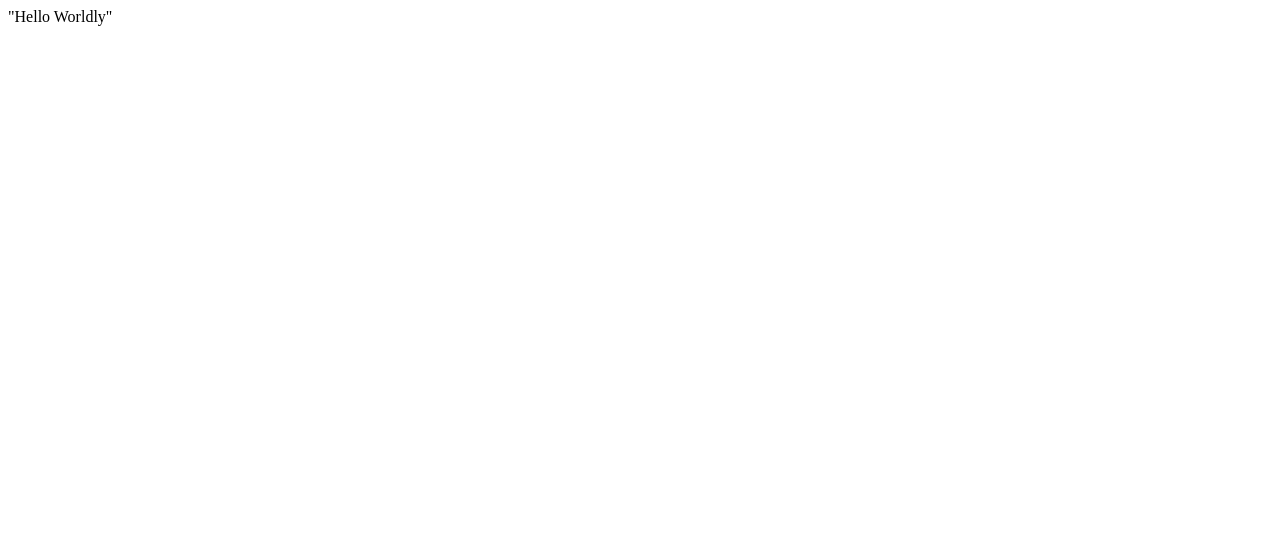
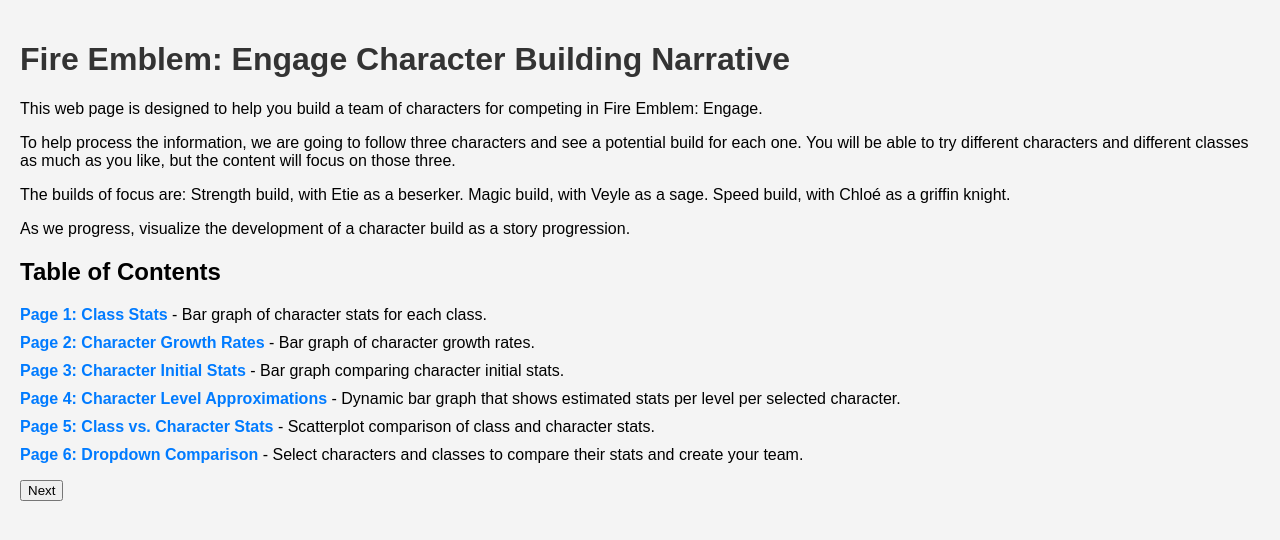
Before and after one commit to tmaggert46/tmaggert46.github.io, a plain HTML site: page index.html in a window 1280 px wide. Drawn offline with Linux system fonts and the light colour scheme.

Commit message:
Update index.html

```diff
--- a/index.html
+++ b/index.html
@@ -1 +1,70 @@
-"Hello Worldly"
+<!DOCTYPE html>
+<html lang="en">
+<head>
+    <meta charset="UTF-8">
+    <meta name="viewport" content="width=device-width, initial-scale=1.0">
+    <title>Fire Emblem Project - Introduction</title>
+    <link rel="stylesheet" href="styles.css">
+    <style>
+        body {
+            font-family: Arial, sans-serif;
+            margin: 0;
+            padding: 20px;
+            background-color: #f4f4f4;
+        }
+        h1 {
+            color: #333;
+        }
+        .content {
+            margin-bottom: 20px;
+        }
+        .toc {
+            list-style-type: none;
+            padding: 0;
+        }
+        .toc li {
+            margin-bottom: 10px;
+        }
+        .toc a {
+            text-decoration: none;
+            color: #007bff;
+            font-weight: bold;
+        }
+        .toc a:hover {
+            text-decoration: underline;
+        }
+    </style>
+</head>
+<body>
+    <h1>Fire Emblem: Engage Character Building Narrative</h1>
+    <div class="content">
+        <p> This web page is designed to help you build a team of characters for competing in Fire Emblem: Engage. </p>
+        <p> To help process the information, we are going to follow three characters and see a potential build for each one. You will be able to try different characters and different classes as much as you like, but the content will focus on those three. </p>
+        <p> The builds of focus are:
+             Strength build, with Etie as a beserker.
+             Magic build, with Veyle as a sage.
+             Speed build, with Chloé as a griffin knight. </p>
+        <p></p>
+        <p> As we progress, visualize the development of a character build as a story progression. </p>
+    </div>
+
+    <h2>Table of Contents</h2>
+    <ul class="toc">
+        <li><a href="page1.html">Page 1: Class Stats</a> - Bar graph of character stats for each class.</li>
+        <li><a href="page2.html">Page 2: Character Growth Rates</a> - Bar graph of character growth rates.</li>
+        <li><a href="page3.html">Page 3: Character Initial Stats</a> - Bar graph comparing character initial stats. </li>
+        <li><a href="page4.html">Page 4: Character Level Approximations</a> - Dynamic bar graph that shows estimated stats per level per selected character. </li>
+        <li><a href="page5.html">Page 5: Class vs. Character Stats</a> - Scatterplot comparison of class and character stats.</li>
+        <li><a href="page6.html">Page 6: Dropdown Comparison</a> - Select characters and classes to compare their stats and create your team.</li>
+    </ul>
+
+    <script src="script.js"></script>
+
+    <button id="next-button">Next</button>
+    <script>
+        document.getElementById("next-button").addEventListener("click", function() {
+            window.location.href = "page1.html";
+        });
+    </script>
+</body>
+</html>
```
